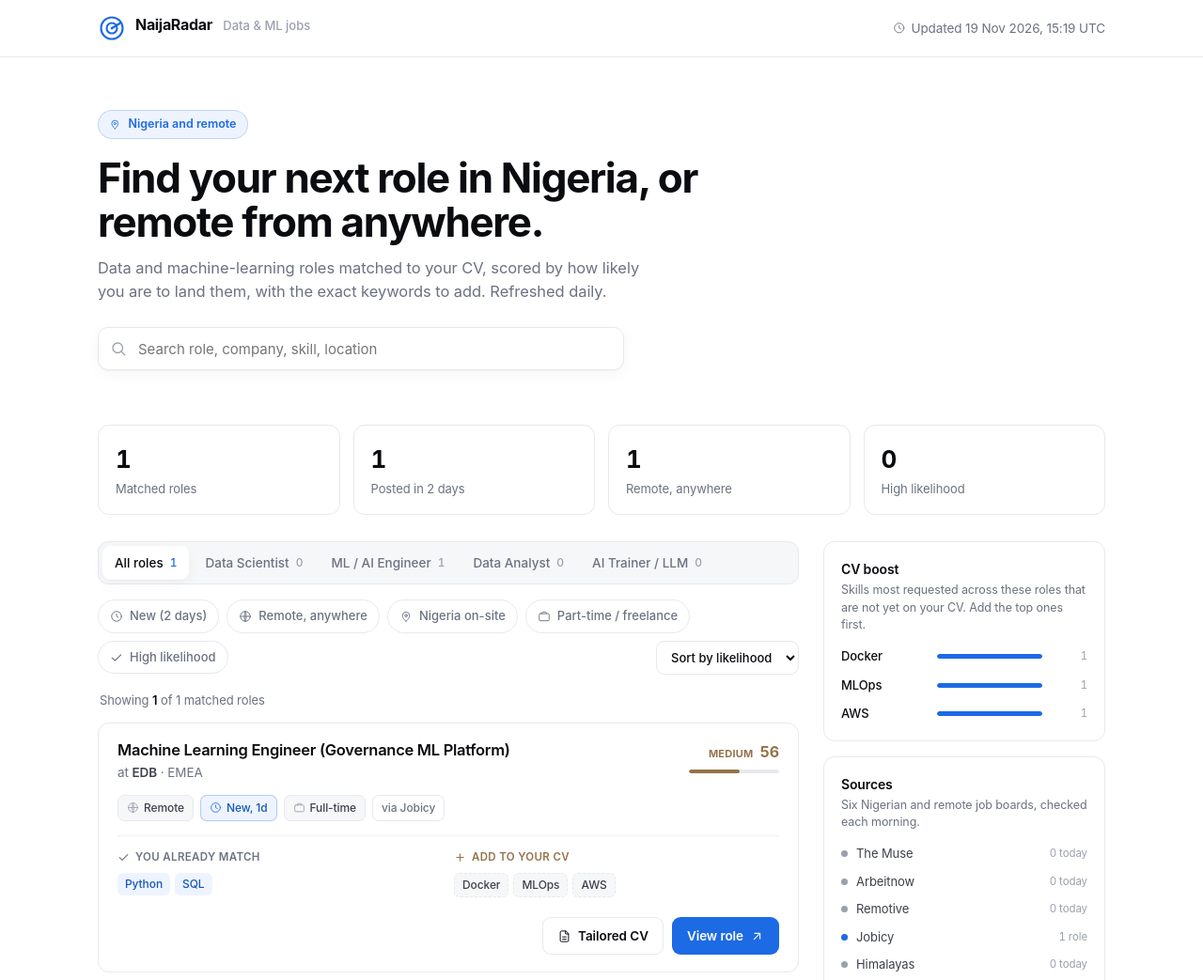
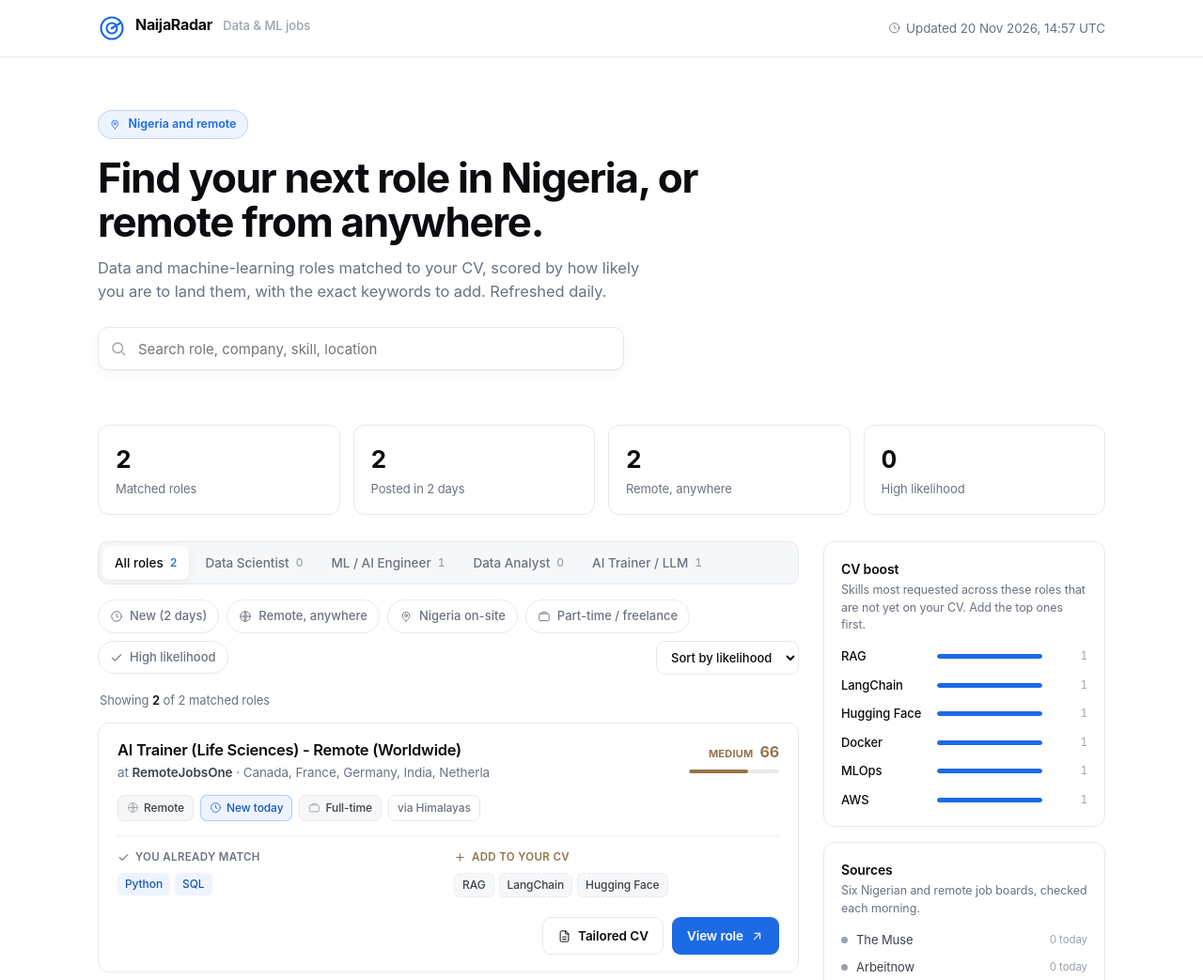
Before and after one commit to Azleem01/naija-job-tracker, a plain HTML site: page index.html in a window 1280 px wide. Shown: the top 1043 px of the page at 94% size. Drawn offline with Linux system fonts and the light colour scheme.

Commit message:
Daily refresh: Nigeria + remote jobs 2026-11-20

```diff
--- a/index.html
+++ b/index.html
@@ -256,13 +256,14 @@ const IC = {
 function ic(n){return IC[n]||'';}
 
 // ============ Data snapshot (Nigeria + high-chance remote) generated 2026-08-02 ============
-const LAST_UPDATED = "19 Nov 2026, 15:19 UTC";
+const LAST_UPDATED = "20 Nov 2026, 14:57 UTC";
 // sources: Indeed Nigeria, ng.jooble, MyJobMag, Jobberman, HotNigerianJobs (checked), Himalayas (checked)
 const SOURCES = ["The Muse", "Arbeitnow", "Remotive", "Jobicy", "Himalayas", "RemoteOK"];
 
 // cat: ds | mle | da | ai   ·  remote=true means anywhere  ·  commutable=true means Nigeria on-site
 const JOBS = [
-  {"t":"Machine Learning Engineer (Governance ML Platform)","co":"EDB","loc":"EMEA","cat":"mle","remote":true,"commutable":false,"type":"Full-time","posted":"1 day ago","age":1,"salary":"","src":"Jobicy","url":"https://jobicy.com/jobs/155746-machine-learning-engineer-governance-ml-platform","like":56,"have":["Python","SQL"],"add":["Docker","MLOps","AWS"]}
+  {"t":"AI Trainer (Life Sciences) - Remote (Worldwide)","co":"RemoteJobsOne","loc":"Canada, France, Germany, India, Netherla","cat":"ai","remote":true,"commutable":false,"type":"Full-time","posted":"today","age":0,"salary":"","src":"Himalayas","url":"https://himalayas.app/companies/remotejobsone/jobs/ai-trainer-life-sciences-remote-worldwide?utm_source=api","like":66,"have":["Python","SQL"],"add":["RAG","LangChain","Hugging Face"]},
+  {"t":"Machine Learning Engineer (Governance ML Platform)","co":"EDB","loc":"EMEA","cat":"mle","remote":true,"commutable":false,"type":"Full-time","posted":"2 days ago","age":2,"salary":"","src":"Jobicy","url":"https://jobicy.com/jobs/155746-machine-learning-engineer-governance-ml-platform","like":56,"have":["Python","SQL"],"add":["Docker","MLOps","AWS"]}
 ];
 
 // ============ State ============
```
